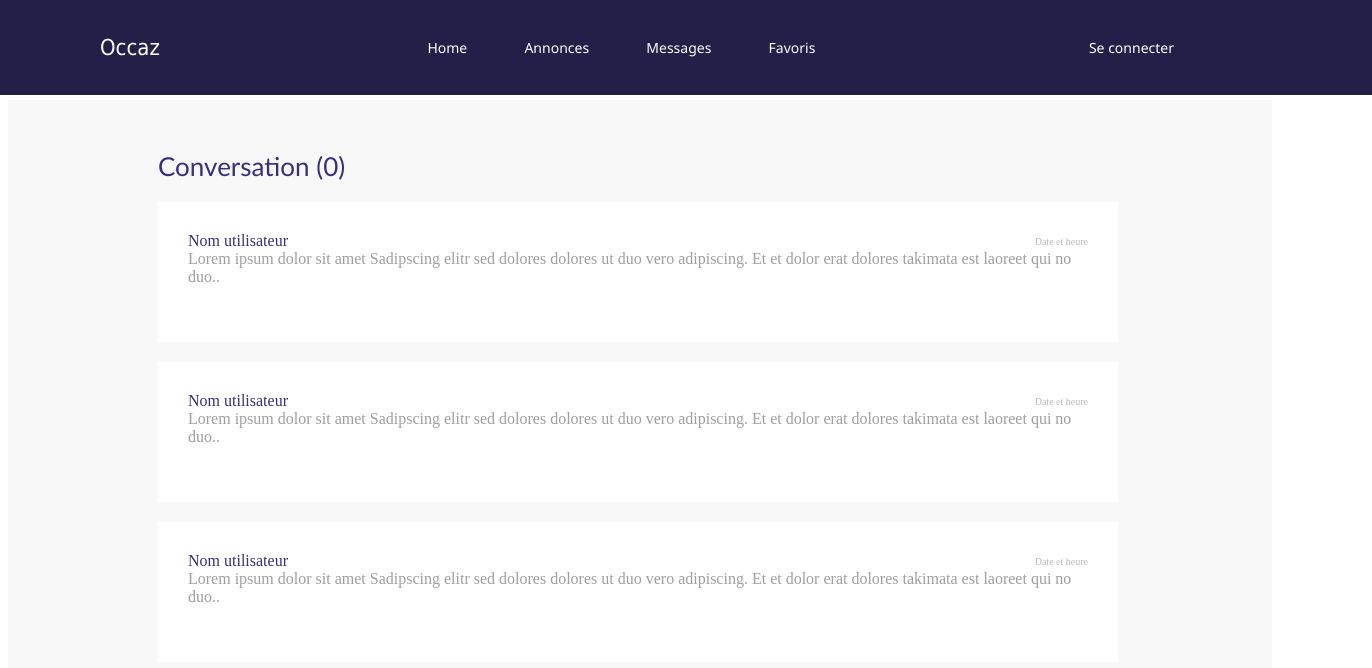
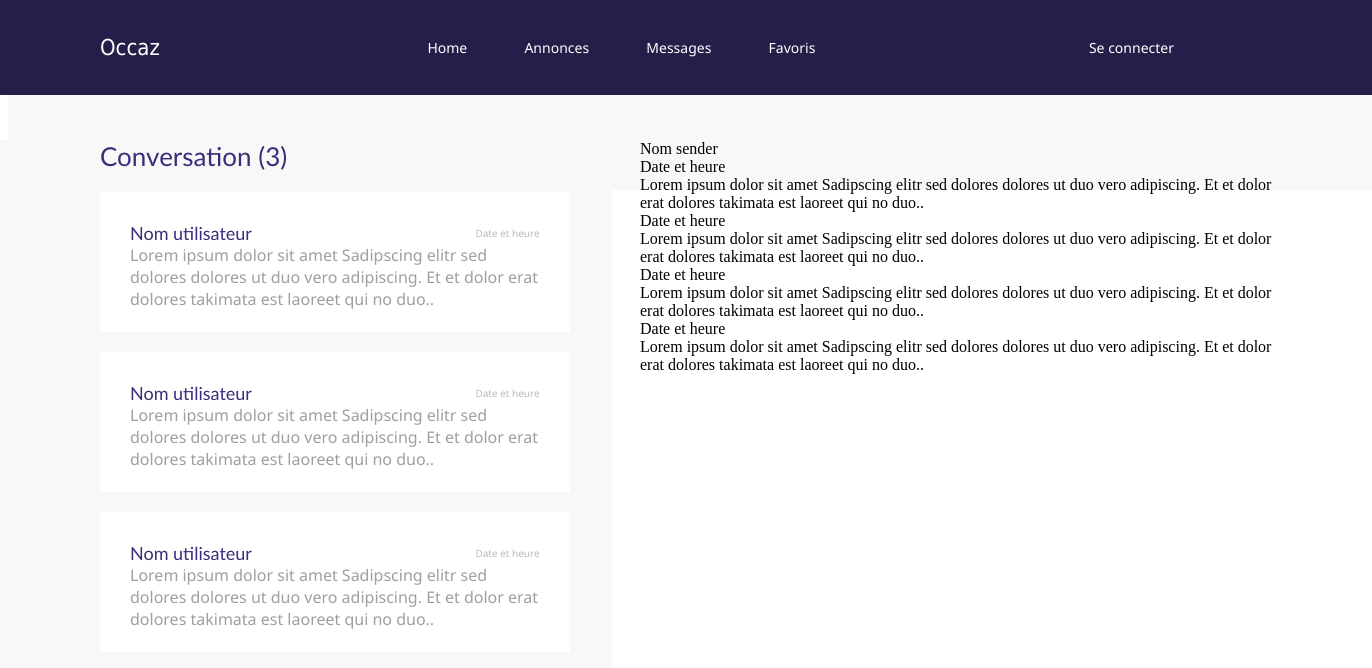
Before and after one commit to lauraophelie/front_office_web, a React (Vite) app: page /conversation in a window 1280 px wide. Shown: the top 668 px of the page, 1372 px wide, since content can reach past the window. Built offline with nearby package versions, Linux system fonts and the light colour scheme.

Commit message:
mise à jour message

```diff
--- a/src/App.jsx
+++ b/src/App.jsx
@@ -1,6 +1,8 @@
 import {  BrowserRouter as Router, Route, Routes } from 'react-router-dom';
 import ConversationMessage from './pages/ConversationMessage';
+import ConversationNoMessage from './pages/ConversationNoMessage';
 import ListeMessage from './pages/ListeMessage';
+import ConversationMessageConnect from './pages/ConversationMessageConnect';
 
 function App() {
 
@@ -8,8 +10,10 @@ function App() {
     <>
       <Router>
       <Routes>
-          <Route path="/conversation" element={<ConversationMessage/>} />
-          <Route path="/" element={<ListeMessage/>} />
+        <Route path="/" element={<ListeMessage/>} />
+        <Route path="/conversation" element={<ConversationMessage/>} />
+        <Route path="/conversationBlank" element={<ConversationNoMessage/>} />
+        <Route path="/conversationNotAuth" element={<ConversationMessageConnect/>} />
       </Routes>
       </Router>
     </>
--- a/src/assets/scss/message.scss
+++ b/src/assets/scss/message.scss
@@ -2,6 +2,7 @@ $font_title : "Trebuchet MS";
 $font_normal : "Segoe UI";
 $menu_color: #231F49;
 $title_color: #372F7A;
+$background_color: #F8F8F8;
 
 .menu{
     position: fixed;
@@ -56,9 +57,11 @@ $title_color: #372F7A;
 }
 
 .content{
-    margin-top: 100px;
+    margin-top: 90px;
+    width: 100%;
     padding: 50px;
-    background-color: #F8F8F8;
+    background-color: $background_color;
+    height: 100%;
 
     &_inline{
         display: flex;
@@ -79,29 +82,41 @@ $title_color: #372F7A;
         &_component{
             margin-left: 100px;
             height: 80px;
-            width: 900px;
+            width: 80%;
             padding: 30px;
             background-color: white;
             margin-bottom: 20px;
         }
 
         &_user{
-            font: $font_title;
-            font-size: 16px;
+            font-family: $font_title;
+            font-size: 18px;
             color: $title_color;
         }
 
         &_datetime{
-            font: $font_normal;
+            font-family: $font_normal;
             font-size: 10px;
             color: #B9B9B9;
         }
 
         &_text{
-            font: $font_normal;
+            font-family: $font_normal;
             color: #9F9F9F;
         }
     }
 
+    &_listMessage{
+        position: fixed;
+        width:40%;
+        margin-right: 0;
+        padding-right: 100px;
+        left: 0;
+        background-color: $background_color;
+    }
 
+    &_details_message{
+        position: fixed;
+        left: 50%;
+    }
 }
--- /dev/null
+++ b/src/components/ContentConversationMessage.jsx
@@ -0,0 +1,26 @@
+import MessageBloc from "./MessageBloc"
+import MessageTitle from "./MessageTitle"
+import SearchBar from "./SearchBar"
+
+import '../assets/scss/message.scss'
+
+function ContentConversationMessage(){
+    return(
+        <>
+            <MessageTitle
+                    className = "content_message_title"
+                    nombre = "3"
+                />
+                <SearchBar
+                    icon = "assets\icon\Icon feather-search.svg"
+                    className = "search_bar"
+                    text = "Recherchez une conversation"
+                />
+                <MessageBloc
+                    className = "content_message_bloc"
+                />
+        </>
+    )
+}
+
+export default ContentConversationMessage
--- /dev/null
+++ b/src/components/DetailsMessage.jsx
@@ -0,0 +1,21 @@
+import MessageDetails from './MessageDetails'
+
+function DetailsMessage(props){
+    const {className, conversation, user} = props
+    return (
+        <>
+            <div className= {className}>
+            {conversation.map((item) => (
+                <MessageDetails
+                    account = {item.user}
+                    user = {user}
+                    time = {item.datetime}
+                    phrase = {item.phrase}
+                />
+            ))}
+            </div>
+        </>
+    )
+}
+
+export default DetailsMessage
--- a/src/components/MessageComponent.jsx
+++ b/src/components/MessageComponent.jsx
@@ -3,6 +3,7 @@ import '../assets/scss/message.scss'
 function MessageComponent(props){
 
     const {time, phrase, utilisateur} = props
+
     return(
         <div className="content_message_component">
             <div className='content_inline'>
--- /dev/null
+++ b/src/components/MessageDetails.jsx
@@ -0,0 +1,23 @@
+import '../assets/scss/message.scss'
+
+function MessageDetails(props){
+    const {account, user, time, phrase} = props
+
+    console.log("account: ",account);
+    console.log("user: ", user);
+    console.log("phrase: ", phrase);
+
+    const sameUser = account && user && account.id === user.id
+
+    const className = sameUser ? 'content_myMessage' : 'content_theirMessage'
+
+    console.log(className);
+    return(
+        <div className = {className}>
+            <div className="message_conversation_time">{time}</div>
+            <div className="message_conversation_chat">{phrase}</div>
+        </div>
+    )
+}
+
+export default MessageDetails
--- a/src/pages/ConversationMessage.jsx
+++ b/src/pages/ConversationMessage.jsx
@@ -1,25 +1,47 @@
+import ContentConversationMessage from "../components/ContentConversationMessage";
+import DetailsMessage from "../components/DetailsMessage";
 import Menu from "../components/Menu";
-import MessageBloc from "../components/MessageBloc";
-import MessageTitle from "../components/MessageTitle";
-import SearchBar from "../components/SearchBar";
 
 function ConversationMessage(){
+    const user = { id : 1, name : 'Nom utilisateur'}
+    const sender = { id: 2, name: 'Nom sender'}
+
+    const conversation =[
+        {
+            user: {user},
+            datetime: "Date et heure",
+            phrase: "Lorem ipsum dolor sit amet Sadipscing elitr sed dolores dolores ut duo vero adipiscing. Et et dolor erat dolores takimata est laoreet qui no duo.."
+        },{
+            user: {sender},
+            datetime: "Date et heure",
+            phrase: "Lorem ipsum dolor sit amet Sadipscing elitr sed dolores dolores ut duo vero adipiscing. Et et dolor erat dolores takimata est laoreet qui no duo.."
+        },{
+            user: {user},
+            datetime: "Date et heure",
+            phrase: "Lorem ipsum dolor sit amet Sadipscing elitr sed dolores dolores ut duo vero adipiscing. Et et dolor erat dolores takimata est laoreet qui no duo.."
+        } ,{
+            user: {sender},
+            datetime: "Date et heure",
+            phrase: "Lorem ipsum dolor sit amet Sadipscing elitr sed dolores dolores ut duo vero adipiscing. Et et dolor erat dolores takimata est laoreet qui no duo.."
+        }
+    ]
     return(
         <>
             <Menu/>
             <div className = "content">
-                <MessageTitle
-                    className = "content_message_title"
-                    nombre = "0"
-                />
-                <SearchBar
-                    icon = "assets\icon\Icon feather-search.svg"
-                    className = "search_bar"
-                    text = "Recherchez une conversation"
-                />
-                <MessageBloc
-                    className = "content_message_bloc"
-                />
+                <div className="content_listMessage">
+                    <ContentConversationMessage />
+                </div>
+                <div className="content_details_message">
+                    <div className="content_details_message_title">
+                        {sender.name}
+                    </div>
+                    <DetailsMessage
+                        user = {user}
+                        className="content_details_message_content"
+                        conversation = {conversation}
+                    />
+                </div>
             </div>
 
         </>
--- /dev/null
+++ b/src/pages/ConversationMessageConnect.jsx
@@ -0,0 +1,20 @@
+import Menu from "../components/Menu";
+import MessageTitle from "../components/MessageTitle";
+
+function ConversationMessageConnect(){
+    return(
+        <>
+            <Menu/>
+            <div className = "content">
+                <MessageTitle
+                    className = "content_message_title"
+                    nombre = "0"
+                />
+                <NoMessageBox/>
+            </div>
+
+        </>
+    )
+}
+
+export default ConversationMessageConnect;
--- /dev/null
+++ b/src/pages/ConversationNoMessage.jsx
@@ -0,0 +1,22 @@
+import Menu from "../components/Menu";
+import MessageBloc from "../components/MessageBloc";
+import MessageTitle from "../components/MessageTitle";
+import SearchBar from "../components/SearchBar";
+
+function ConversationMessage(){
+    return(
+        <>
+            <Menu/>
+            <div className = "content">
+                <MessageTitle
+                    className = "content_message_title"
+                    nombre = "0"
+                />
+                <NoMessageBox/>
+            </div>
+
+        </>
+    )
+}
+
+export default ConversationMessage;
--- a/src/pages/ListeMessage.jsx
+++ b/src/pages/ListeMessage.jsx
@@ -1,10 +1,13 @@
+import ContentConversationMessage from "../components/ContentConversationMessage";
 import Menu from "../components/Menu";
 
 function ListeMessage(){
     return(
         <>
             <Menu/>
-            <div className="content"></div>
+            <div className="content">
+                <ContentConversationMessage />
+            </div>
         </>
     )
 }
```
Also changed, not shown: src/components/NoMessageBox.jsx (added, +9 -0 lines), src/components/NoMessageConnect.jsx (added, +13 -0 lines).
